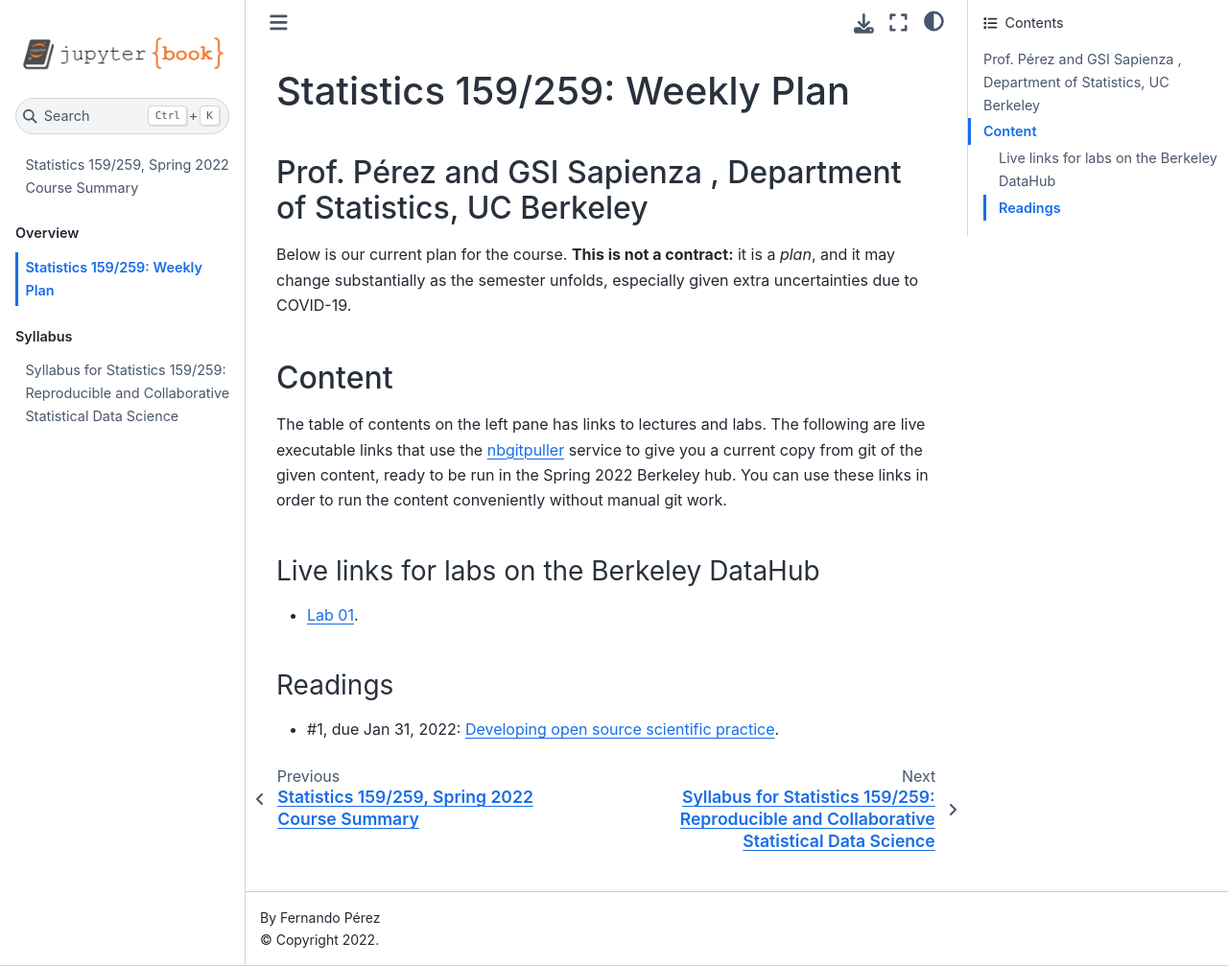
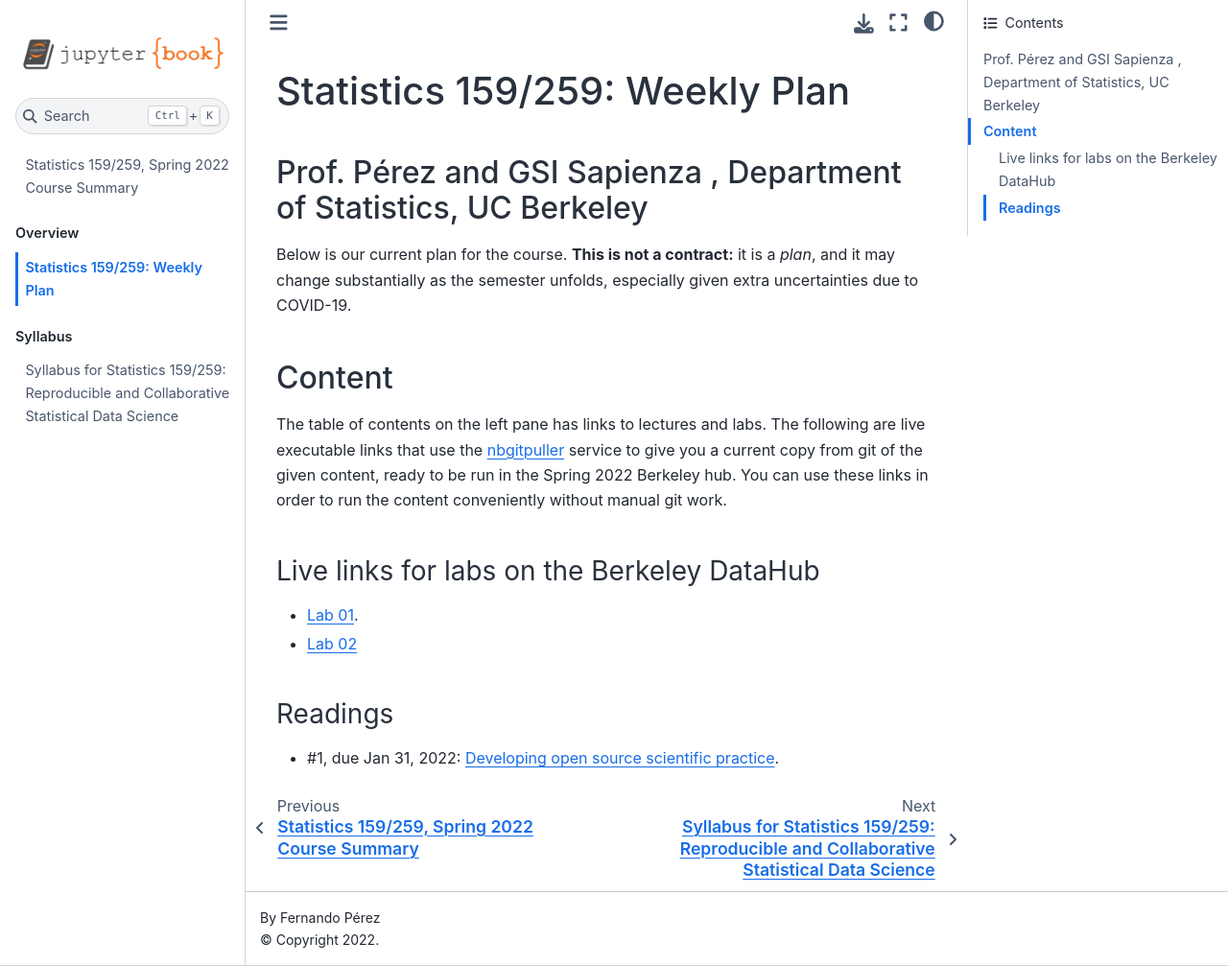
Before and after one commit to UCB-stat-159-s22/site, a Jupyter Book: the page built from schedule.md, in a window 1280 px wide and 1007 px high. Shown: the whole window at 96% size. Built offline with Jupyter Book 1.0.4 settings and Sphinx 7.4.7 and the Sphinx Book theme 1.1.4, drawn with Linux system fonts in a browser that asks for light colours; pages that are not in the unit, such as notebooks, are missing from menus.

Commit message:
nbgitpuller links in lab directories

```diff
--- a/schedule.md
+++ b/schedule.md
@@ -11,7 +11,9 @@
 
 ### Live links for labs on the Berkeley DataHub
 
-* [Lab 01](https://stat159.datahub.berkeley.edu/hub/user-redirect/git-pull?repo=https%3A%2F%2Fgithub.com%2FUCB-stat-159-s22%2Fsite&branch=main&urlpath=lab%2Ftree%2Fsite%2Flab).
+* [Lab 01](https://stat159.datahub.berkeley.edu/hub/user-redirect/git-pull?repo=https%3A%2F%2Fgithub.com%2FUCB-stat-159-s22%2Fsite&branch=main&urlpath=lab%2Ftree%2Fsite%2Flab%2Flab01).
+
+* [Lab 02](https://stat159.datahub.berkeley.edu/hub/user-redirect/git-pull?repo=https%3A%2F%2Fgithub.com%2FUCB-stat-159-s22%2Fsite&branch=main&urlpath=lab%2Ftree%2Fsite%2Flab%2Flab02)
 
 ### Readings
 
```
